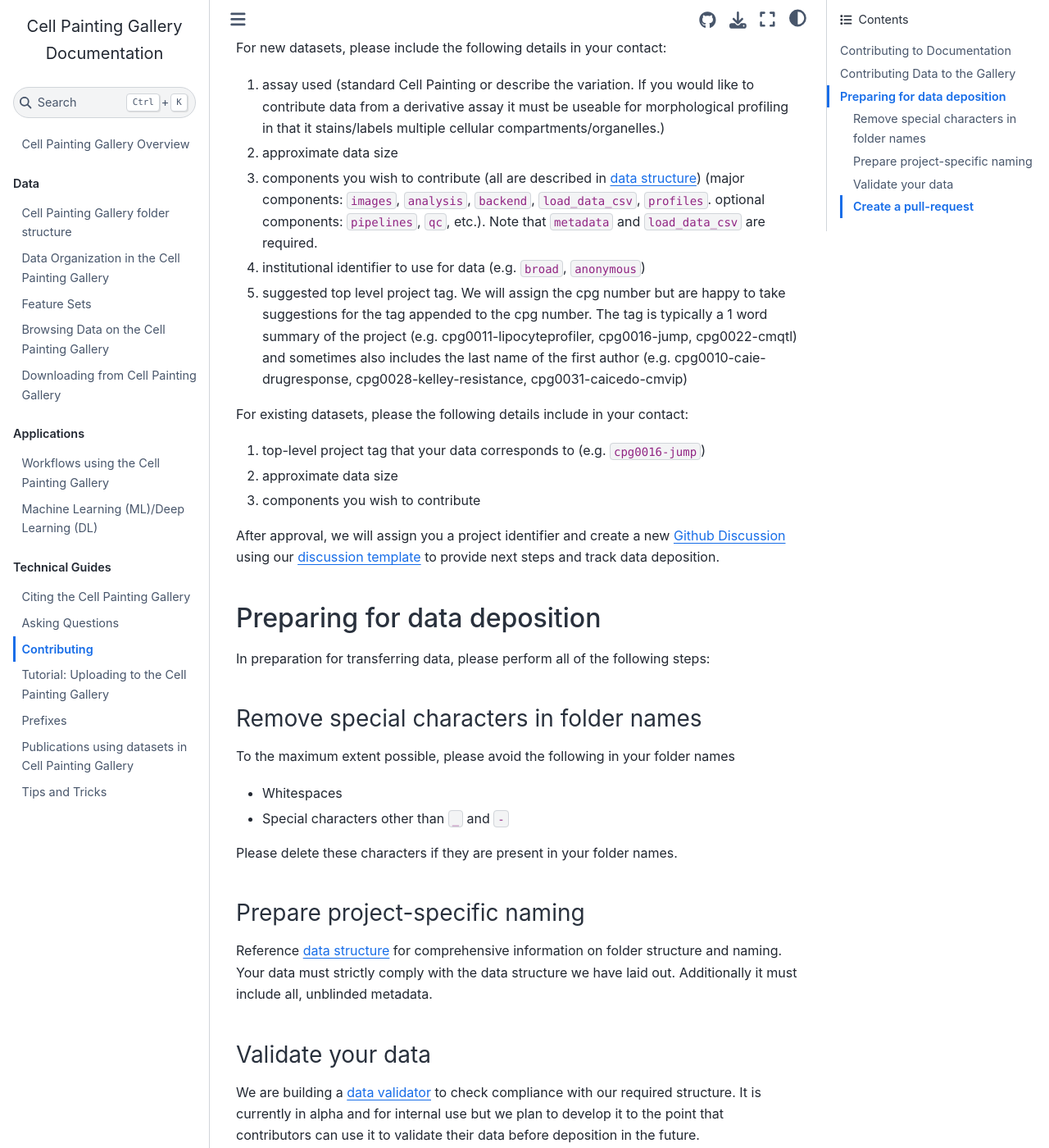
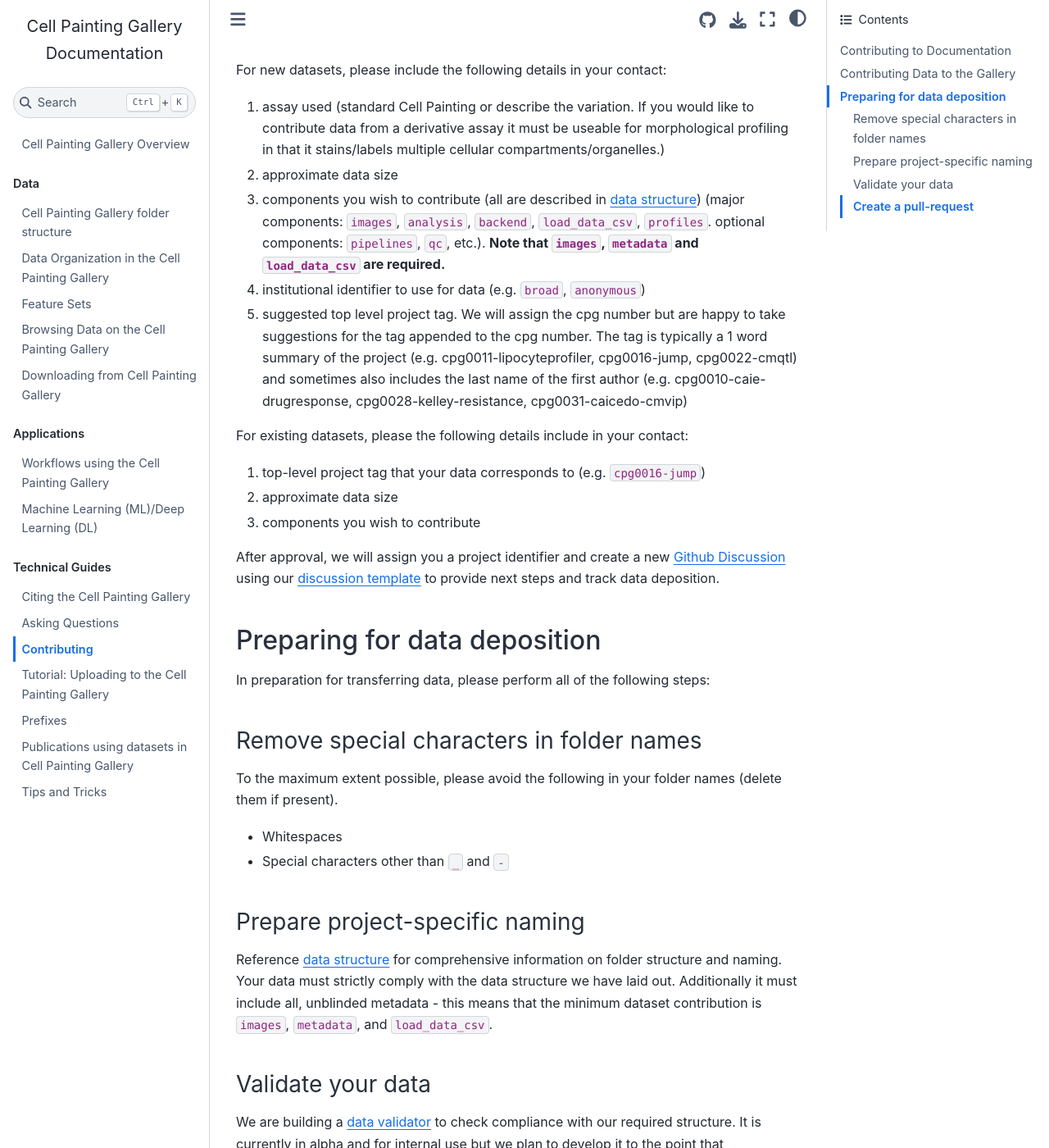
Before and after one commit to broadinstitute/cellpainting-gallery, a Jupyter Book: the page built from documentation/contributing_to_cpg.md, in a window 1280 px wide and 1400 px high, scrolled down 638 px. Shown: the whole window at 82% size. Built offline with Jupyter Book 1.0.4 settings and Sphinx 7.4.7 and the Sphinx Book theme 1.1.4, drawn with Linux system fonts in a browser that asks for light colours; pages that are not in the unit, such as notebooks, are missing from menus; some of the changed text lies outside the part shown.

Commit message:
further emphasis on metadata deposition requirements

```diff
--- a/documentation/contributing_to_cpg.md
+++ b/documentation/contributing_to_cpg.md
@@ -13,14 +13,14 @@ Instead, please direct such questions to the respective dataset repository linke
 
 ## Contributing Data to the Gallery
 
-Contributions can be in the form of complete datasets or additions to extant datasets (e.g. segmentations or deep-learning generated profiles).
+Contributions can be in the form of complete datasets (can be images and metadata or images and a complete `workspace`) or additions to extant datasets (e.g. segmentations or deep-learning generated profiles).
 Please contact @erinweisbart or @shntnu to initiate discussion of a data contribution.
 
 For new datasets, please include the following details in your contact:
 
 1) assay used (standard Cell Painting or describe the variation. If you would like to contribute data from a derivative assay it must be useable for morphological profiling in that it stains/labels multiple cellular compartments/organelles.)
 2) approximate data size
-3) components you wish to contribute (all are described in [data structure](data_structure.md)) (major components: `images`, `analysis`, `backend`, `load_data_csv`, `profiles`. optional components: `pipelines`, `qc`, etc.). Note that `metadata` and `load_data_csv` are required.
+3) components you wish to contribute (all are described in [data structure](data_structure.md)) (major components: `images`, `analysis`, `backend`, `load_data_csv`, `profiles`. optional components: `pipelines`, `qc`, etc.). **Note that `images`, `metadata` and `load_data_csv` are required.**
 4) institutional identifier to use for data (e.g. `broad`, `anonymous`)
 5) suggested top level project tag.
 We will assign the cpg number but are happy to take suggestions for the tag appended to the cpg number.
@@ -40,18 +40,17 @@ In preparation for transferring data, please perform all of the following steps:
 
 ### Remove special characters in folder names
 
-To the maximum extent possible, please avoid the following in your folder names
+To the maximum extent possible, please avoid the following in your folder names (delete them if present).
 
 - Whitespaces
 - Special characters other than `_` and `-`
 
-Please delete these characters if they are present in your folder names.
 
 ### Prepare project-specific naming
 
 Reference [data structure](data_structure.md) for comprehensive information on folder structure and naming.
 Your data must strictly comply with the data structure we have laid out.
-Additionally it must include all, unblinded metadata.
+Additionally it must include all, unblinded metadata - this means that the minimum dataset contribution is `images`, `metadata`, and `load_data_csv`.
 
 ### Validate your data
 
```
